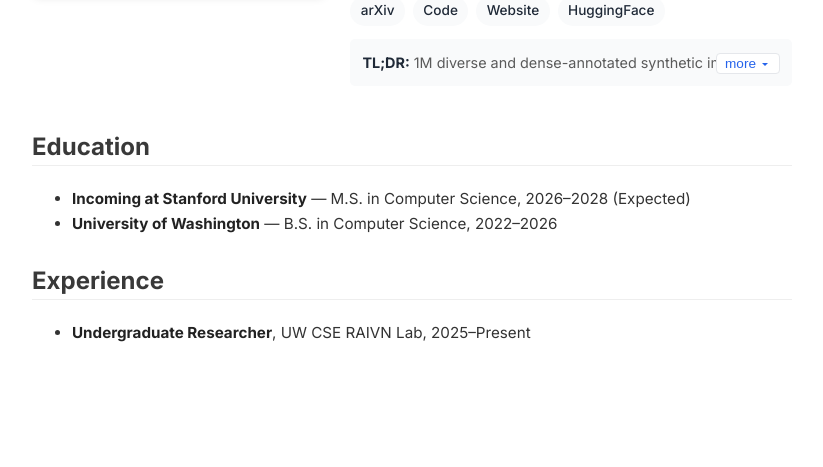
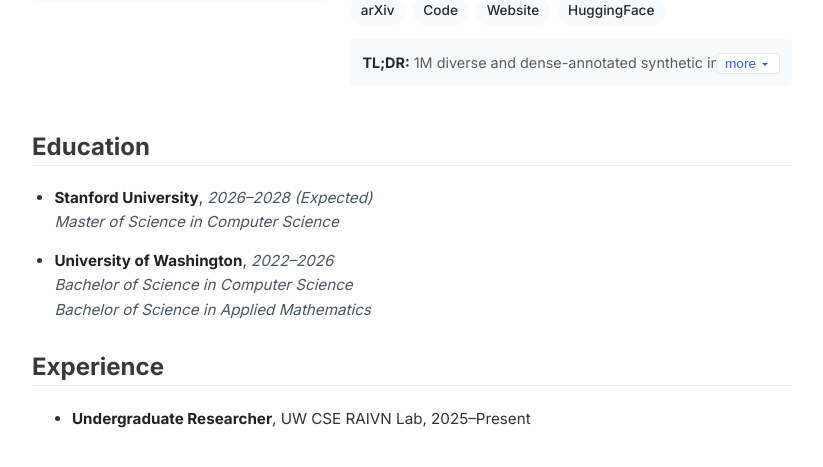
Before and after one commit to ToberJ/ToberJ.github.io, a Jekyll site: the page preview.html, which Jekyll copies as it is, in a window 1280 px wide and 1140 px high, cut to the strip 629-1096 px from the top of the window. Shown: the whole strip, without its empty margins (314-1137 px from the left). Built offline with Jekyll 4.4.1, drawn with Linux system fonts in a browser that asks for light colours; a style sheet for code colours, icons or effects is not loaded.

Commit message:
Add profile photo, real Google Scholar link, and CV-style education entries
Co-Authored-By: Claude Opus 4.6 <noreply@anthropic.com>

```diff
--- a/_config.yml
+++ b/_config.yml
@@ -1,13 +1,13 @@
 theme: jekyll-theme-minimal
 title: Taoyang Jia
 description: Undergrad @ UW CSE RAIVN Lab
-logo: img/taoyang.jpg
+logo: img/taoyang.png
 
 author:
   name: Taoyang Jia
-  avatar: img/taoyang.jpg
+  avatar: img/taoyang.png
   bio: "Incoming MSCS @ Stanford<br>Undergrad @ UW CSE RAIVN Lab"
   email: toberjia@cs.washington.edu
-  googlescholar: https://scholar.google.com/
+  googlescholar: https://scholar.google.com/citations?user=jll93-IAAAAJ&hl=en
   github: ToberJ
   linkedin: https://www.linkedin.com/in/taoyang-jia-84842323a/
--- a/assets/css/style.scss
+++ b/assets/css/style.scss
@@ -245,6 +245,23 @@ a:hover small {
 h2 ~ ul, h2 ~ p {
   font-size: 0.95rem;
   line-height: 1.65;
+}
+
+/* Education list (CV-style multi-line entries) */
+.education-list {
+  list-style: disc;
+  padding-left: 1.4rem;
+}
+.education-list li {
+  margin-bottom: 0.9rem;
+  line-height: 1.6;
+}
+.education-list li:last-child {
+  margin-bottom: 0;
+}
+.education-list em {
+  color: #4b5563;
+  font-style: italic;
 }
 
 blockquote {
--- a/preview.html
+++ b/preview.html
@@ -107,6 +107,11 @@
     strong { color: #222; font-weight: 700; }
 
     h2 ~ ul, h2 ~ p { font-size: 0.95rem; line-height: 1.65; }
+
+    .education-list { list-style: disc; padding-left: 1.4rem; }
+    .education-list li { margin-bottom: 0.9rem; line-height: 1.6; }
+    .education-list li:last-child { margin-bottom: 0; }
+    .education-list em { color: #4b5563; font-style: italic; }
 
     .section-header {
       display: flex;
@@ -287,13 +292,13 @@
     <aside class="sidebar">
       <div class="author-profile">
         <div class="author__avatar">
-          <img src="img/taoyang.jpg" alt="Taoyang Jia" onerror="this.onerror=null;this.src='img/avatar-placeholder.svg';">
+          <img src="img/taoyang.png" alt="Taoyang Jia" onerror="this.onerror=null;this.src='img/avatar-placeholder.svg';">
         </div>
         <h3 class="author__name">Taoyang Jia</h3>
         <p class="author__bio">Incoming MSCS @ Stanford<br>Undergrad @ UW CSE RAIVN Lab</p>
         <ul class="author__urls">
           <li><a href="mailto:toberjia@cs.washington.edu"><i class="fas fa-fw fa-envelope"></i><span>Email</span></a></li>
-          <li><a href="https://scholar.google.com/" target="_blank" rel="noopener"><i class="ai ai-google-scholar ai-fw"></i><span>Google Scholar</span></a></li>
+          <li><a href="https://scholar.google.com/citations?user=jll93-IAAAAJ&hl=en" target="_blank" rel="noopener"><i class="ai ai-google-scholar ai-fw"></i><span>Google Scholar</span></a></li>
           <li><a href="https://github.com/ToberJ" target="_blank" rel="noopener"><i class="fab fa-fw fa-github"></i><span>GitHub</span></a></li>
           <li><a href="https://www.linkedin.com/in/taoyang-jia-84842323a/" target="_blank" rel="noopener"><i class="fab fa-fw fa-linkedin"></i><span>LinkedIn</span></a></li>
         </ul>
@@ -324,10 +329,16 @@
         </div>
 
         <h2>Education</h2>
-        <ul>
-          <li><strong>Incoming at Stanford University</strong> &mdash; M.S. in Computer Science, 2026&ndash;2028
-             (Expected)</li>
-          <li><strong>University of Washington</strong> &mdash; B.S. in Computer Science, 2022&ndash;2026</li>
+        <ul class="education-list">
+          <li>
+            <strong>Stanford University</strong>, <em>2026&ndash;2028 (Expected)</em><br>
+            <em>Master of Science in Computer Science</em>
+          </li>
+          <li>
+            <strong>University of Washington</strong>, <em>2022&ndash;2026</em><br>
+            <em>Bachelor of Science in Computer Science</em><br>
+            <em>Bachelor of Science in Applied Mathematics</em>
+          </li>
         </ul>
 
         <h2>Experience</h2>
```
Also changed, not shown: index.md (+11 -2 lines), 1 other file.
